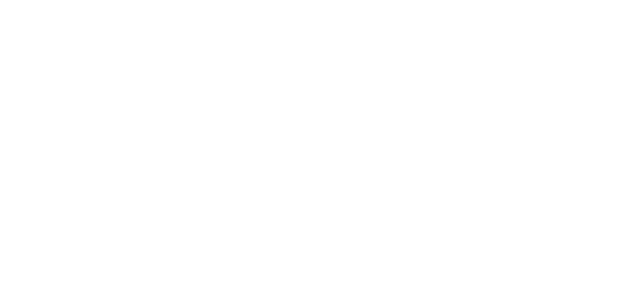
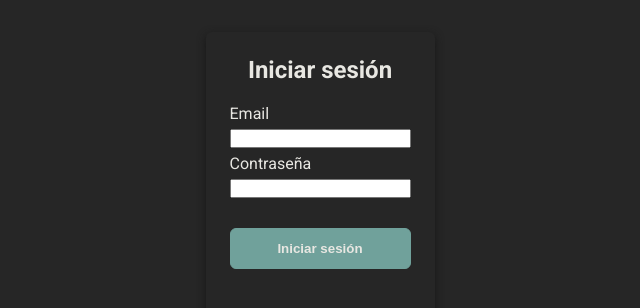
Before and after one commit to Saxxan/iris-galcera, a React (Create React App) app: page /admin in a window 1280 px wide. Before the commit this address had no page. Shown: the part 226-534 px from the top of the page, without its empty margins (320-960 px from the left). Built offline with nearby package versions, Linux system fonts and the light colour scheme; no server answers.

Commit message:
authentication method and form to access admin panel

```diff
--- a/src/App.css
+++ b/src/App.css
@@ -11,6 +11,7 @@
     --secondary: #ECBDAD;
     --tertiary: #70A19B;
     --grey: #262626;
+    --grey-shadow: #161616;
     --ice: #E8E7E2;
 }
 
--- a/src/App.js
+++ b/src/App.js
@@ -10,9 +10,12 @@ import Home from "./components/pages/Home/Home";
 import Commercials from "./components/pages/Commercials/Commercials";
 import Film from "./components/pages/Film/Film";
 import Project from "./components/pages/Project/Project";
+import Admin from "./components/pages/Admin/Admin";
+import { AuthProvider } from "./components/LoginForm/AuthProvider";
 
 function App() {
   return (
+    <AuthProvider>
       <div className="App">
         <Routes>
           <Route path="/" element={<Home />} />
@@ -20,8 +23,10 @@ function App() {
           <Route path="/film" element={<Film />} />
           <Route path="/film/:id" element={<Project />} />
           <Route path="/commercial/:id" element={<Project />} />
+          <Route path="/admin" element={<Admin />} />
         </Routes>
       </div>
+    </AuthProvider>
   );
 }
 
--- /dev/null
+++ b/src/components/LoginForm/AuthProvider.jsx
@@ -0,0 +1,25 @@
+import React, { useEffect, useState } from "react";
+import { onAuthStateChanged } from "firebase/auth";
+import { auth } from "../../firebase";
+
+export const AuthContext = React.createContext();
+
+export const AuthProvider = ({ children }) => {
+  const [currentUser, setCurrentUser] = useState(null);
+
+  useEffect(() => {
+    onAuthStateChanged(auth, (user) => {
+      if (user) {
+        setCurrentUser(user);
+      } else {
+        setCurrentUser(null);
+      }
+    });
+  }, [currentUser]);
+
+  return (
+    <AuthContext.Provider value={{ currentUser }}>
+      {children}
+    </AuthContext.Provider>
+  );
+};
--- /dev/null
+++ b/src/components/LoginForm/LoginForm.jsx
@@ -0,0 +1,74 @@
+import React, { useState } from "react";
+import styled from "styled-components";
+
+// Firebase auth
+import { signInWithEmailAndPassword } from "firebase/auth";
+import { auth } from "../../firebase";
+
+// Styled components
+const LoginModal = styled.article`
+  padding: 24px;
+  border-radius: 6px;
+  box-shadow: var(--grey-shadow) 0px 3px 8px;
+  display: flex;
+  flex-direction: column;
+  gap: 20px;
+  align-items: center;
+`;
+
+const Form = styled.form`
+  display: flex;
+  flex-direction: column;
+  justify-content: center;
+  gap: 6px;
+`;
+
+const SubmitButton = styled.input`
+  background-color: var(--tertiary);
+  color: var(--ice);
+  padding: 12px 24px;
+  margin: 24px 0;
+  border-radius: 6px;
+  border: 1px solid var(--tertiary);
+  font-weight: 600;
+`;
+
+function LoginForm() {
+  const [email, setEmail] = useState("");
+  const [password, setPassword] = useState("");
+
+  /**
+   * Function that handles log in
+   * @param {*} e
+   */
+  function handleSubmit(e) {
+    e.preventDefault();
+    function onRegister() {
+      signInWithEmailAndPassword(auth, email, password);
+    }
+    onRegister();
+  }
+
+  return (
+    <LoginModal>
+      <h1>Iniciar sesión</h1>
+      <Form onSubmit={handleSubmit}>
+        <label htmlFor="email">Email</label>
+        <input
+          type="email"
+          id="email"
+          onChange={(e) => setEmail(e.target.value)}
+        />
+        <label htmlFor="password">Contraseña</label>
+        <input
+          id="password"
+          type="password"
+          onChange={(e) => setPassword(e.target.value)}
+        />
+        <SubmitButton type="submit" value="Iniciar sesión" />
+      </Form>
+    </LoginModal>
+  );
+}
+
+export default LoginForm;
--- /dev/null
+++ b/src/components/pages/Admin/Admin.jsx
@@ -0,0 +1,29 @@
+import React, { useContext } from "react";
+import styled from "styled-components";
+
+// Authentication context
+import { AuthContext } from "../../LoginForm/AuthProvider";
+
+// Components
+import LoginForm from "../../LoginForm/LoginForm";
+
+// Styled component
+const AdminTheme = styled.div`
+  background-color: var(--grey);
+  color: var(--ice);
+  display: flex;
+  justify-content: center;
+  align-items: center;
+  width: 100vw;
+  height: 100vh;
+`;
+
+function Admin() {
+  const { currentUser } = useContext(AuthContext);
+
+  return (
+    <AdminTheme>{currentUser ? <div>Logged</div> : <LoginForm />}</AdminTheme>
+  );
+}
+
+export default Admin;
--- a/src/firebase.js
+++ b/src/firebase.js
@@ -1,7 +1,7 @@
 // Import the functions you need from the SDKs you need
 import { initializeApp } from "firebase/app";
-import { getAnalytics } from "firebase/analytics";
 import { getFirestore } from "firebase/firestore";
+import { getAuth } from "firebase/auth";
 // TODO: Add SDKs for Firebase products that you want to use
 // https://firebase.google.com/docs/web/setup#available-libraries
 
@@ -19,6 +19,6 @@ const firebaseConfig = {
 
 // Initialize Firebase
 const app = initializeApp(firebaseConfig);
-const analytics = getAnalytics(app);
 
 export const db = getFirestore(app);
+export const auth = getAuth(app);
```
Lines whose indentation alone changed are shown as unchanged.
